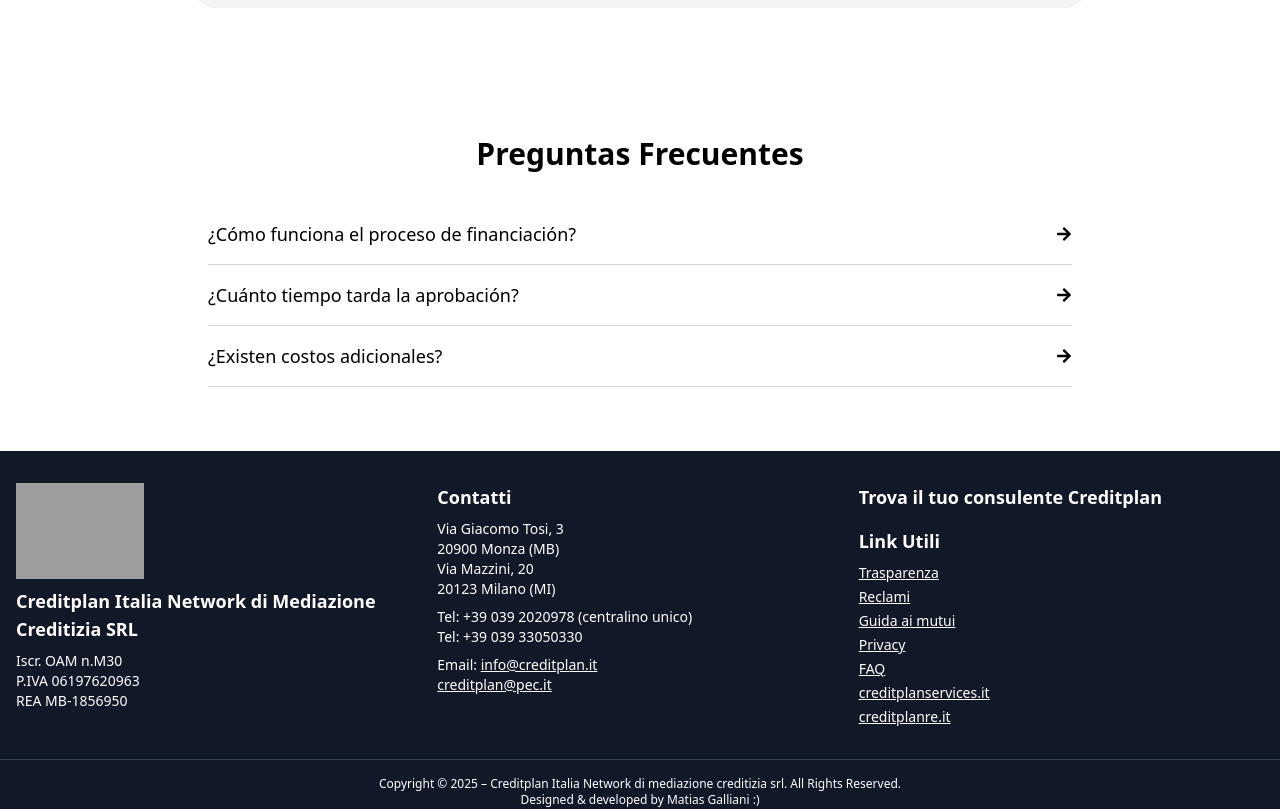
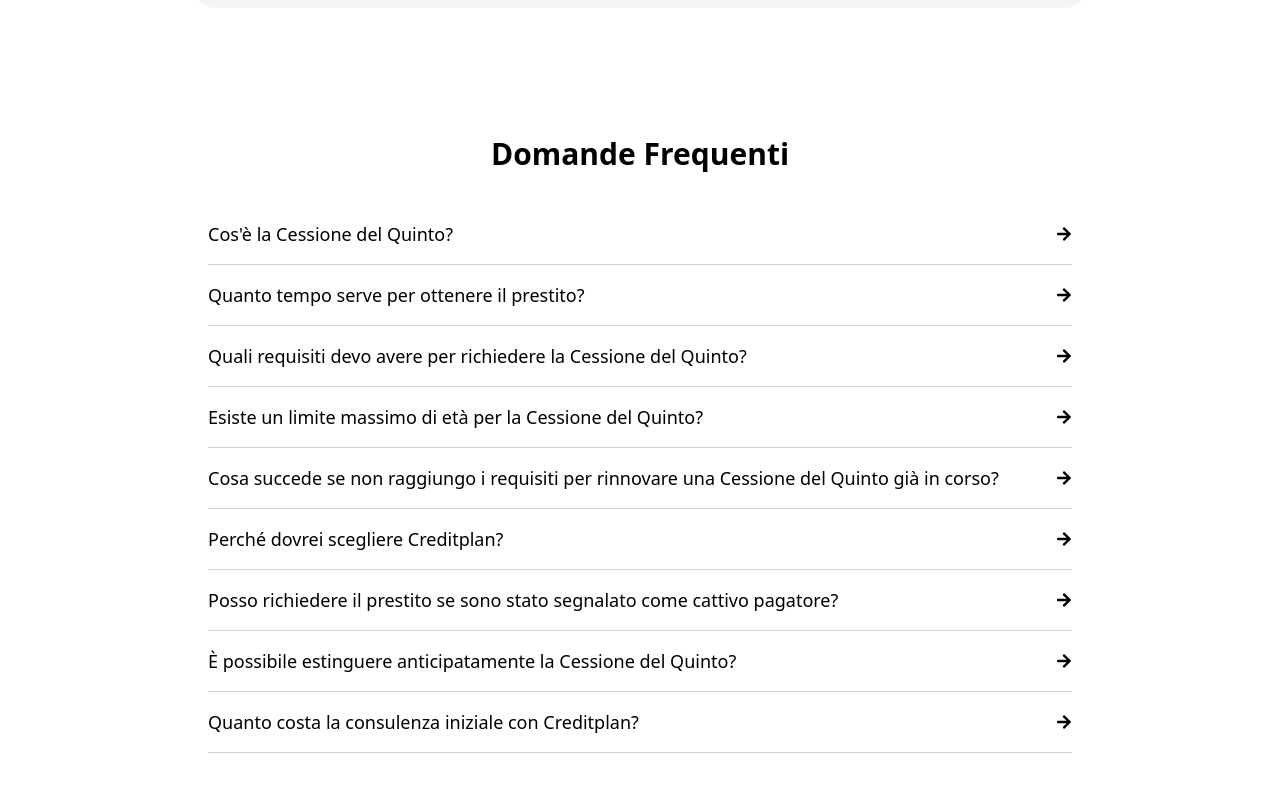
Before and after one commit to MatiasGalliani/aiquinto_landing, a React (Vite) app: page / in a window 1280 px wide. Shown: the part 1580-2389 px from the top of the page. Built offline with nearby package versions, Linux system fonts and the light colour scheme; grey boxes are pictures that could not be loaded.

Commit message:
Update App.jsx

```diff
--- a/src/App.jsx
+++ b/src/App.jsx
@@ -10,25 +10,55 @@ function FAQ() {
   const [activeIndex, setActiveIndex] = useState(null)
   const faqs = [
     {
-      question: "¿Cómo funciona el proceso de financiación?",
+      question: "Cos'è la Cessione del Quinto?",
       answer:
-        "La financiación se realiza en pocos clics y siguiendo un proceso rápido y seguro, ajustado a tus necesidades."
+        "La Cessione del Quinto è un prestito personale con una rata mensile che non supera il quinto (20%) del tuo stipendio netto o della tua pensione, trattenuta direttamente in busta paga o sulla pensione."
     },
     {
-      question: "¿Cuánto tiempo tarda la aprobación?",
+      question: "Quanto tempo serve per ottenere il prestito?",
       answer:
-        "La aprobación se efectúa generalmente en menos de 24 horas, siempre que la documentación esté completa."
+        "Con Creditplan puoi ottenere la liquidità necessaria in pochi giorni grazie ai nostri partner bancari specializzati."
     },
     {
-      question: "¿Existen costos adicionales?",
+      question: "Quali requisiti devo avere per richiedere la Cessione del Quinto?",
       answer:
-        "No, el proceso es completamente transparente y no hay costos ocultos."
+        "Puoi richiedere la Cessione del Quinto se sei un lavoratore dipendente (pubblico o privato) con contratto a tempo indeterminato o un pensionato. Non è richiesto alcun garante."
+    },
+    {
+      question: "Esiste un limite massimo di età per la Cessione del Quinto?",
+      answer:
+        "Sì, i pensionati possono ottenere il prestito fino a 89 anni alla scadenza del finanziamento."
+    },
+    {
+      question: "Cosa succede se non raggiungo i requisiti per rinnovare una Cessione del Quinto già in corso?",
+      answer:
+        "In caso di mancato raggiungimento dei termini per il rinnovo, possiamo valutare insieme la Delegazione di Pagamento, una seconda trattenuta sullo stipendio che permette di ottenere ulteriore liquidità."
+    },
+    {
+      question: "Perché dovrei scegliere Creditplan?",
+      answer:
+        "Offriamo tempi rapidi di erogazione. Collaboriamo con partner bancari convenzionati INPS, garantendo sicurezza e affidabilità. Abbiamo un team dedicato di professionisti a tua disposizione. Nessuna spesa aggiuntiva né consulenza gratuita. Tassi altamente competitivi."
+    },
+    {
+      question: "Posso richiedere il prestito se sono stato segnalato come cattivo pagatore?",
+      answer:
+        "Sì, la Cessione del Quinto è accessibile anche in caso di segnalazioni o protesti, in quanto non si basa sulla tua storia creditizia, ma sul tuo stipendio o pensione."
+    },
+    {
+      question: "È possibile estinguere anticipatamente la Cessione del Quinto?",
+      answer:
+        "Sì, puoi estinguere anticipatamente il prestito in qualsiasi momento beneficiando della riduzione degli interessi residui."
+    },
+    {
+      question: "Quanto costa la consulenza iniziale con Creditplan?",
+      answer:
+        "La consulenza iniziale con i nostri esperti è completamente gratuita e senza impegno."
     }
   ]
 
   return (
     <div id="faq" className="scroll-mt-20 my-16 w-full max-w-4xl mx-auto px-4">
-      <h2 className="text-3xl font-semibold text-center mb-8">Preguntas Frecuentes</h2>
+      <h2 className="text-3xl font-semibold text-center mb-8">Domande Frequenti</h2>
       {faqs.map((faq, index) => {
         const isActive = index === activeIndex
         return (
@@ -43,9 +73,7 @@ function FAQ() {
               />
             </button>
             <div
-              className={`overflow-hidden transition-all duration-300 ${
-                isActive ? "max-h-40" : "max-h-0"
-              }`}
+              className={`overflow-hidden transition-all duration-500 ease-in-out ${isActive ? "max-h-40" : "max-h-0"}`}
             >
               <p className="text-gray-600 pb-4">{faq.answer}</p>
             </div>
@@ -74,10 +102,10 @@ function App() {
                 Offerta a tempo limitato
               </p>
               <h2 className="text-3xl md:text-5xl font-semibold mt-4 text-gray-800">
-                Chiedi subito fino a 70.000€ con la tua Cessione del Quinto!
+                Chiedi subito fino a 75.000€ con la tua Cessione del Quinto!
               </h2>
               <p className="text-lg text-gray-600 mt-4">
-                Risparmia tempo e denaro.
+                Risparmia tempo e denaro
               </p>
               <p className="text-lg text-gray-600 mt-1">
                 Migliori tassi di mercato!
```
